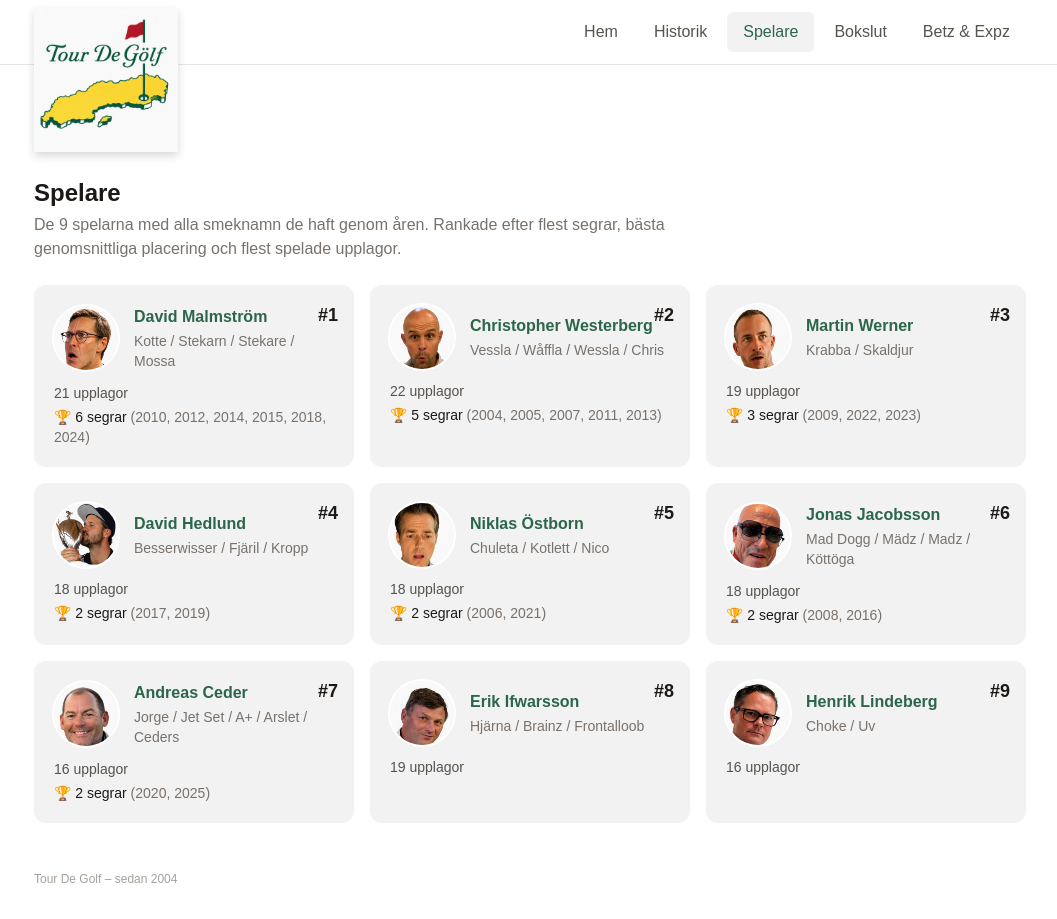
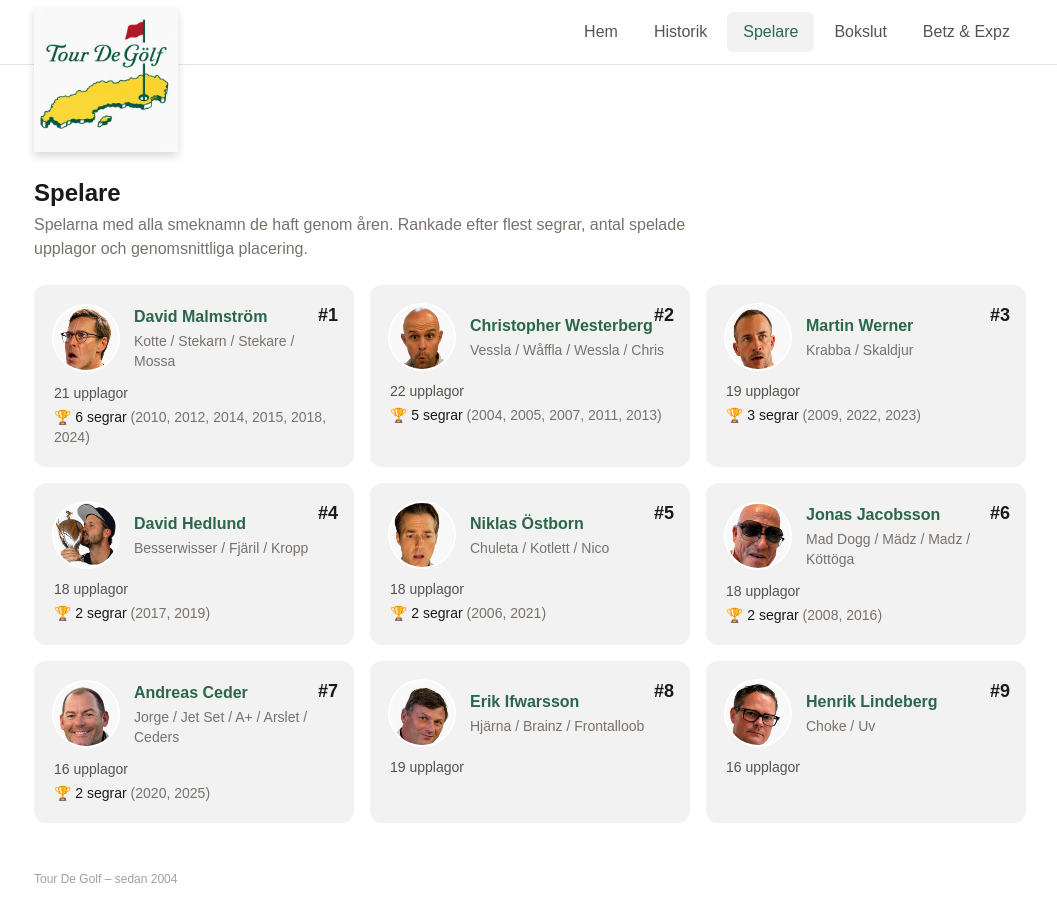
Before and after one commit to Dejan7704/tdg-app, a Next.js app: page /spelare in a window 1280 px wide. Shown: the whole page, without its empty margins (110-1167 px from the left). Built offline with nearby package versions, Linux system fonts and the light colour scheme.

Commit message:
Uppdatera introtext på Spelare-sidan igen
Kortare text, tar bort "De 9" och byter ordning/formulering på
rankingkriterierna: flest segrar, antal spelade upplagor och genomsnittlig
placering.

```diff
--- a/src/app/spelare/page.tsx
+++ b/src/app/spelare/page.tsx
@@ -10,8 +10,8 @@ export default function SpelarePage() {
       <div>
         <h1 className="text-2xl font-bold text-stone-900">Spelare</h1>
         <p className="mt-1 max-w-2xl text-stone-500">
-          De 9 spelarna med alla smeknamn de haft genom åren. Rankade efter flest
-          segrar, bästa genomsnittliga placering och flest spelade upplagor.
+          Spelarna med alla smeknamn de haft genom åren. Rankade efter flest
+          segrar, antal spelade upplagor och genomsnittliga placering.
         </p>
       </div>
 
```
